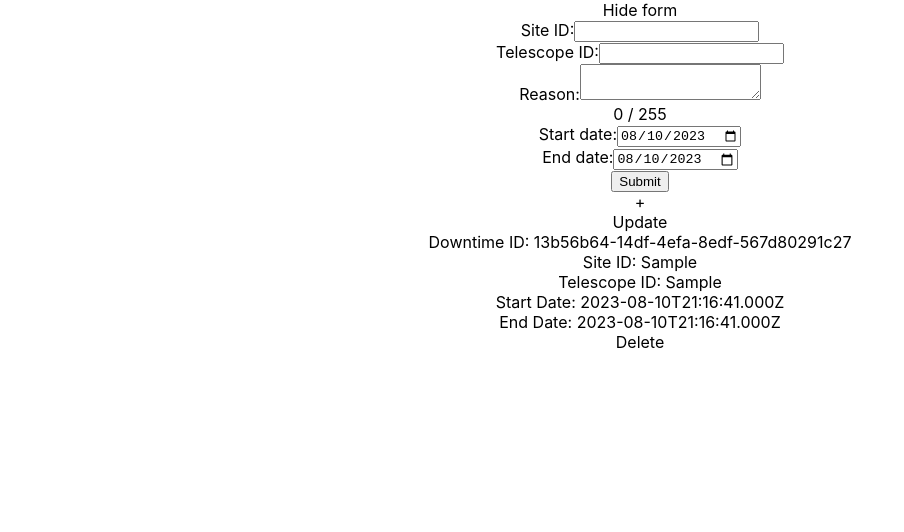
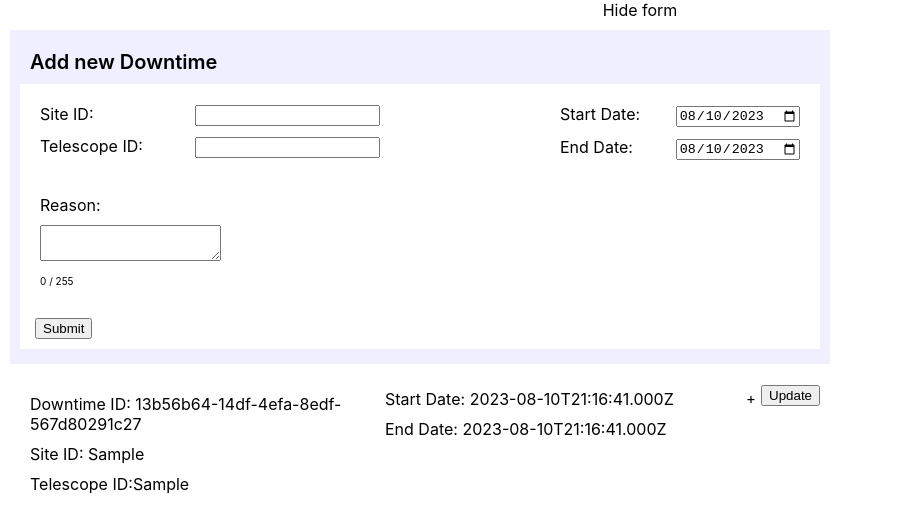
Before and after one commit to LCOGT/takehomeinterview, a React (Create React App) app: page / in a window 1280 px wide. Both pictures are taken after typing "Sample", "Sample", "Sample" into the empty fields and a click on the button "Submit". Shown: the top 532 px of the page, without its empty margins (0-904 px from the left). Built offline with nearby package versions, Linux system fonts and the light colour scheme.

Commit message:
rough completion of CreateDowntimeForm style

```diff
--- a/src/App.css
+++ b/src/App.css
@@ -16,10 +16,7 @@
 .App-header {
   background-color: #282c34;
   min-height: 100vh;
-  display: flex;
   flex-direction: column;
-  align-items: center;
-  justify-content: center;
   font-size: calc(10px + 2vmin);
   color: white;
 }
--- a/src/components/forms/CreateDowntimeForm.tsx
+++ b/src/components/forms/CreateDowntimeForm.tsx
@@ -1,6 +1,17 @@
 import React, { useState } from "react";
 import { CreateDowntimeProps, DowntimeProps } from "../../model/Downtime";
 import Downtimes from "../../database/Downtimes";
+import { toUTC, getTimestring } from "../../Utils";
+import {
+  COL1_WIDTH,
+  COL2_WIDTH,
+  columnStyle,
+  downtimeHeader,
+  downtimeStyle,
+  entryContainer,
+  entryKeyStyle,
+  entryValueStyle,
+} from "./DowntimeTemplate";
 
 export const CreateDowntimeForm = (props: {
   context: Downtimes;
@@ -30,8 +41,28 @@ export const CreateDowntimeForm = (props: {
     setFormData({ ...formData, [name]: dateValue });
   };
 
+  const handleStartTimeChange = (
+    event: React.ChangeEvent<HTMLInputElement>
+  ) => {
+    const { name, value } = event.target;
+    const dateValue = value ? toUTC(new Date(value)) : new Date(0);
+    formData.startDate.setHours(dateValue.getHours());
+    formData.startDate.setMinutes(dateValue.getMinutes());
+    formData.startDate.setSeconds(dateValue.getSeconds());
+    setFormData({ ...formData, startDate: formData.startDate });
+  };
+
+  const handleEndTimeChange = (event: React.ChangeEvent<HTMLInputElement>) => {
+    const { name, value } = event.target;
+    const dateValue = value ? new Date(value) : null;
+    formData.endDate.setHours(dateValue.getHours());
+    formData.endDate.setMinutes(dateValue.getMinutes());
+    formData.endDate.setSeconds(dateValue.getSeconds());
+    setFormData({ ...formData, [name]: dateValue });
+  };
+
   const validateForm = (): boolean => {
-    return (formData.reason.length < 255);
+    return formData.reason.length < 255;
   };
 
   const handleSubmit = (event: React.FormEvent<HTMLFormElement>) => {
@@ -67,10 +98,20 @@ export const CreateDowntimeForm = (props: {
   };
 
   return (
-    <form onSubmit={handleSubmit}>
-      <div>
-        <label>
-          Site ID:
+    <form onSubmit={handleSubmit} style={{...downtimeStyle, backgroundColor: "#efefff"}}>
+      <div style={downtimeHeader}>Add new Downtime</div>
+      <div style={{ backgroundColor: "#ffffff" }}>
+        <div style={{ minWidth: 300 }}>
+          <div
+            style={{
+              ...columnStyle,
+              float: "left" as "left",
+              minWidth: COL1_WIDTH,
+            }}
+          >
+            <div style={entryContainer}>
+              <div style={entryKeyStyle}>Site ID:</div>
+              <label style={entryValueStyle}>
                 <input
                   type="text"
                   name="siteId"
@@ -79,9 +120,9 @@ export const CreateDowntimeForm = (props: {
                 />
               </label>
             </div>
-      <div>
-        <label>
-          Telescope ID:
+            <div style={entryContainer}>
+              <div style={entryKeyStyle}>Telescope ID:</div>
+              <label style={entryValueStyle}>
                 <input
                   type="text"
                   name="telescopeId"
@@ -90,26 +131,17 @@ export const CreateDowntimeForm = (props: {
                 />
               </label>
             </div>
-      <div>
-        <label>
-          Reason:
-          <textarea
-            name="reason"
-            value={formData.reason}
-            onChange={handleInputChange}
-          />
-        </label>
+          </div>
           <div
             style={{
-            color: validateForm() ? "#000000" : "#ff0000",
+              ...columnStyle,
+              float: "right" as "right",
+              minWidth: COL2_WIDTH,
             }}
           >
-          {formData.reason.length.toString()} / 255
-        </div>
-      </div>
-      <div>
-        <label>
-          Start date:
+            <div style={entryContainer}>
+              <div style={entryKeyStyle}>Start Date:</div>
+              <label style={entryValueStyle}>
                 <input
                   type="date"
                   name="startDate"
@@ -118,9 +150,9 @@ export const CreateDowntimeForm = (props: {
                 />
               </label>
             </div>
-      <div>
-        <label>
-          End date:
+            <div style={entryContainer}>
+              <div style={entryKeyStyle}>End Date:</div>
+              <label style={entryValueStyle}>
                 <input
                   type="date"
                   name="endDate"
@@ -129,8 +161,37 @@ export const CreateDowntimeForm = (props: {
                 />
               </label>
             </div>
+          </div>
+        </div>
+
+        <div style={{ ...columnStyle, clear: "both" }}>
+          <label style={entryValueStyle}>
+            <div style={entryContainer}>
+              <div style={entryKeyStyle}>Reason:</div>
+            </div>
+            <textarea
+              name="reason"
+              value={formData.reason}
+              onChange={handleInputChange}
+              style={{ margin: 5 }}
+            />
+          </label>
+          <div
+            style={{
+              color: validateForm() ? "#000000" : "#ff0000",
+              fontSize: 10,
+              margin: 5,
+            }}
+          >
+            {formData.reason.length.toString()} / 255
+          </div>
+        </div>
+
+        <div style={columnStyle}>
           <button type="submit">Submit</button>
           {errorMsg}
+        </div>
+      </div>
     </form>
   );
 };
--- a/src/components/forms/DowntimeTemplate.tsx
+++ b/src/components/forms/DowntimeTemplate.tsx
@@ -1,11 +1,82 @@
+export const COL1_WIDTH = 350;
+export const COL2_WIDTH = 250;
+export const TOTAL_WIDTH = 800;
+
+export const downtimeHeader = {
+    fontWeight: 600,
+    fontSize: 20,
+    margin: 10,
+}
+
+export const downtimeStyle = {
+    margin: 10,
+    padding: 10,
+    maxWidth: TOTAL_WIDTH,
+    textAlign: "left" as "left",
+}
+
+export const columnStyle = {
+    margin: 5,
+    padding: 10,
+    textAlign: "left" as "left",
+}
+
+export const entryContainer = {
+    padding: 5,
+    display: "flex",
+    justifyContent: "space-between",
+}
+
+export const entryKeyStyle = {
+
+}
+
+export const entryValueStyle = {
+
+}
+
+export const toggleTextStyle = {
+    padding: 5,
+    fontSize: 15,
+}
+
 export const DowntimeTemplate = (props: {
-    downtimeId: React.FC,
-    siteId: React.FC,
-    telescopeId: React.FC,
-    startDate: React.FC,
-    endDate: React.FC,
-    reason: React.FC,
+    downtimeId?: any,
+    siteId: any,
+    telescopeId: any,
+    startDate: any,
+    endDate: any,
+    reason?: any,
+    createOrUpdateButton?:any,
+    expandButton?: any,
+    deleteButton?: any,
 }) => {
-   return (<div>
+   return (<div style={downtimeStyle}>
+    <div>
+        <div style={{float: "left" as "left", minWidth: COL1_WIDTH}}>
+            <props.downtimeId />
+            <props.siteId />
+            <props.telescopeId />
+        </div>
+        <div style={{float: "left" as "left", minWidth: COL2_WIDTH}}>
+            <props.startDate />
+            <props.endDate />
+        </div>
+        {props.reason ? (<div style={{float: "right" as "right"}}>
+            <props.createOrUpdateButton />
+        </div>) : (<></>)}
+    </div>
+    {props.expandButton ? (<div>
+        <props.expandButton />
+    </div>) : (<></>)}
+    <div>
+        {props.createOrUpdateButton ? (<div style={{float: "left" as "left"}}>
+            <props.createOrUpdateButton />
+        </div>) : (<></>)}
+
+        {props.deleteButton ? (<div style={{float: "left" as "left"}}>
+            <props.deleteButton />
+        </div>) : (<></>)}
+    </div>
    </div>);
 }
--- a/src/components/forms/ReadAndDeleteDowntimeForm.tsx
+++ b/src/components/forms/ReadAndDeleteDowntimeForm.tsx
@@ -1,8 +1,13 @@
-import React, { useState } from 'react';
-import { CreateDowntimeProps, Downtime, DowntimeProps, UpdateDowntimeProps } from '../../model/Downtime';
-import Downtimes from '../../database/Downtimes';
-import { UpdateDowntimeForm } from './UpdateDowntimeForm';
-
+import React, { useState } from "react";
+import {
+  CreateDowntimeProps,
+  Downtime,
+  DowntimeProps,
+  UpdateDowntimeProps,
+} from "../../model/Downtime";
+import Downtimes from "../../database/Downtimes";
+import { UpdateDowntimeForm } from "./UpdateDowntimeForm";
+import { COL1_WIDTH, COL2_WIDTH, TOTAL_WIDTH, downtimeStyle, entryContainer, toggleTextStyle } from "./DowntimeTemplate";
 
 export const ReadAndDeleteDowntimeForm = (props: {
   context: Downtimes;
@@ -12,41 +17,68 @@ export const ReadAndDeleteDowntimeForm = (props: {
   const [expanded, setExpanded] = useState<boolean>(false);
   const [updateMode, setUpdateMode] = useState<boolean>(false);
 
-    const toggleExpand = (event: React.MouseEvent<HTMLInputElement>) => {
+  const toggleExpand = (event: React.MouseEvent<HTMLInputElement>): void => {
     setExpanded(!expanded);
+  };
+
+  const toggleUpdate = (event: React.MouseEvent<HTMLButtonElement>): void => {
+    setUpdateMode(!updateMode);
+  };
+
+  const handleDelete = (event: React.MouseEvent<HTMLButtonElement>): void => {
+    props.context.deleteDowntime({ downtimeId: props.downtime.id });
+    props.redux();
+  };
+
+  const updateCallback = () => {
+    setUpdateMode(false);
   }
 
-    const toggleUpdate = (event: React.MouseEvent<HTMLInputElement>) => {
-        setUpdateMode(!updateMode);
-    }
-
-    const handleDelete = (event: React.MouseEvent<HTMLInputElement>) => {
-        props.context.deleteDowntime({downtimeId: props.downtime.id})
-        props.redux();
-    }
-
-    return (<div>
-        <div onMouseDown={toggleExpand}>
-            +
+  return (
+    <div>
+      {updateMode ? (
+        <UpdateDowntimeForm
+          context={props.context}
+          downtime={props.downtime}
+          redux={props.redux}
+          callback={updateCallback}
+        />
+      ) : (
+        <div style={downtimeStyle}>
+          <div style={{minWidth: TOTAL_WIDTH, minHeight: 100, textAlign: "left", height: "100%" }} >
+            <div style={{ float: "left" as "left", maxWidth: COL1_WIDTH, padding: 5 }}>
+                <div style={entryContainer}>Downtime ID: {props.downtime.id}</div>
+                <div style={entryContainer}>Site ID: {props.downtime.props.siteId}</div>
+                <div style={entryContainer}>Telescope ID:{props.downtime.props.telescopeId}</div>
             </div>
-        <div onMouseDown={toggleUpdate}>
-            {updateMode ? "Go back" : "Update"}
+            <div style={{ float: "left" as "left", minWidth: COL2_WIDTH }}>
+                <div style={entryContainer}> Start Date: {props.downtime.props.startDate.toISOString()} </div>
+                <div style={entryContainer}> End Date: {props.downtime.props.endDate.toISOString()} </div>
             </div>
-        {updateMode ? (
-            <UpdateDowntimeForm context={props.context} redux={props.redux} downtime={props.downtime} />
-        ) : (<div>
-            <div> Downtime ID: {props.downtime.id}</div>
-            <div> Site ID: {props.downtime.props.siteId}</div>
-            <div> Telescope ID: {props.downtime.props.telescopeId}</div>
-            <div> Start Date: {props.downtime.props.startDate.toISOString()}</div>
-            <div> End Date: {props.downtime.props.endDate.toISOString()}</div>
-            {expanded && <div>
-                <div> Reason: {props.downtime.props.reason}</div>
-            </div>}
-            <div onMouseDown={handleDelete}>
-                Delete
+            {props.downtime.props.reason ? (
+              <div style={{ float: "right" as "right" }}>
+                <button onMouseDown={toggleUpdate}> Update </button>
+              </div>
+            ) : (
+              <></>
+            )}
+            <div style={{ float: "right" as "right" }}>
+              <div style={toggleTextStyle} onMouseDown={toggleExpand}> {expanded ? "-" : "+"} </div>
+            </div>
+          </div>
+          {expanded && (
+            <div style={{ clear: "both" as "both" }}>
+              <div>
+                <div style={entryContainer}>Reason: {props.downtime.props.telescopeId}</div>
+              </div>
+              <div>
+                <button onMouseDown={toggleUpdate}> Edit </button>
+                <button onMouseDown={handleDelete}> Delete </button>
               </div>
             </div>
           )}
-    </div>)
-}
+        </div>
+      )}
+    </div>
+  );
+};
--- a/src/components/forms/UpdateDowntimeForm.tsx
+++ b/src/components/forms/UpdateDowntimeForm.tsx
@@ -6,11 +6,13 @@ import {
   UpdateDowntimeProps,
 } from "../../model/Downtime";
 import Downtimes from "../../database/Downtimes";
+import { downtimeStyle } from "./DowntimeTemplate";
 
 export const UpdateDowntimeForm = (props: {
   context: Downtimes;
   downtime: Downtime;
   redux: () => any;
+  callback: () => any;
 }) => {
   const [formData, setFormData] = useState<UpdateDowntimeProps>({
     oldDowntimeId: props.downtime.id,
@@ -58,27 +60,31 @@ export const UpdateDowntimeForm = (props: {
       }
     }
     props.redux();
+    props.callback();
   };
 
   return (
-    <form onSubmit={handleSubmit}>
+    <form onSubmit={handleSubmit}style={downtimeStyle}
+    >
+      <div style={{ clear: "left" }}>
+        <div style={{ float: "left" as "left", minWidth: 300 }}>
           <div>
             <label>
-          Reason:
-          <textarea
-            name="reason"
-            value={formData.reason}
-            onChange={handleInputChange}
-          />
+              Site ID: {props.downtime.id}
             </label>
-        <div
-          style={{
-            color: validateForm() ? "#000000" : "#ff0000",
-          }}
-        >
-          {formData.reason.length.toString()} / 255
+          </div>
+          <div>
+            <label>
+              Site ID: {props.downtime.props.siteId}
+            </label>
+          </div>
+          <div>
+            <label>
+              Site ID: {props.downtime.props.telescopeId}
+            </label>
           </div>
         </div>
+        <div style={{ float: "left" as "left", minWidth: 300 }}>
           <div>
             <label>
               Start date:
@@ -101,8 +107,30 @@ export const UpdateDowntimeForm = (props: {
               />
             </label>
           </div>
-      <button type="submit">Submit</button>
+        </div>
+      </div>
+
+      <div>
+        <label>
+          Reason:
+          <textarea
+            name="reason"
+            value={formData.reason}
+            onChange={handleInputChange}
+          />
+        </label>
+        <div
+          style={{
+            color: validateForm() ? "#000000" : "#ff0000",
+          }}
+        >
+          {formData.reason.length.toString()} / 255
+        </div>
+      </div>
+
+      <button type="submit">Save Changes</button>
       {errorMsg}
+
     </form>
   );
 };
```
Also changed, not shown: src/Utils.ts (+14 -2 lines). Lines whose indentation alone changed are shown as unchanged.
